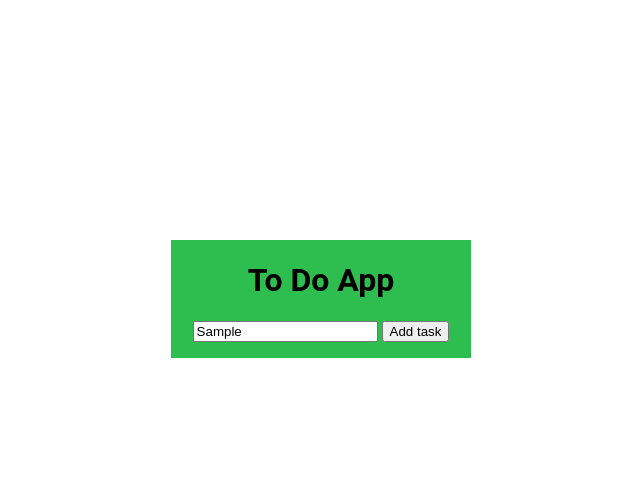
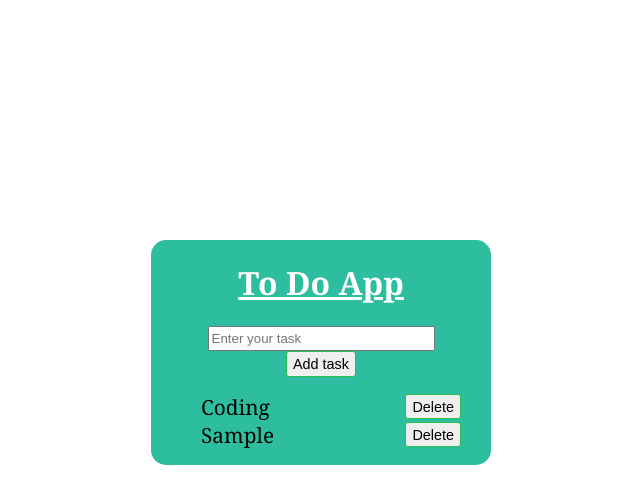
Before and after one commit to Ruhiidrisi786/to-do-list, a plain HTML site: page index.html in a window 1280 px wide. Both pictures are taken after typing "Sample" into the empty fields and a click on the button "Add task". Shown: the whole page, without its empty margins (319-959 px from the left). Drawn offline with Linux system fonts and the light colour scheme.

Commit message:
update file

```diff
--- a/index.html
+++ b/index.html
@@ -9,14 +9,12 @@
 <body>
     <div class="box">
         <h1>To Do App</h1>
-        <input type="text" placeholder="enter your task">
+        <input type="text" placeholder="Enter your task">
         <button>Add task</button>
         <ul>
-        <!-- <li>Eat <button class="delete">Delete</button></li>
-        <li>Sleep <button class="delete">Delete</button></li> -->
+            <li>Coding <button class="delete">Delete</button></li>
         </ul>
     </div>
-
     <script src="script.js"></script>
 </body>
 </html>
--- a/script.js
+++ b/script.js
@@ -0,0 +1,30 @@
+let inp = document.querySelector("input");
+let ul = document.querySelector("ul");
+let btn = document.querySelector("button");
+let delBtns = document.querySelectorAll(".delete");
+
+
+
+btn.addEventListener("click", () =>{
+
+    let item = document.createElement("li");
+    item.innerText = inp.value;
+    inp.value = "";
+    ul.append(item);
+
+    let delBtn = document.createElement("button");
+    delBtn.innerText = "Delete";
+    delBtn.classList.add("delete")
+    item.appendChild(delBtn);
+
+});
+
+
+ul.addEventListener("click", (event)=>{
+    if(event.target.nodeName == "BUTTON"){
+        let listItem = event.target.parentElement;
+        listItem.remove();
+        console.log("deleted");
+    }
+
+})
--- a/style.css
+++ b/style.css
@@ -8,12 +8,42 @@ body{
     justify-content: center;
 }
 
+
 .box{
     position: absolute;
     top: 30%;
     text-align: center;
-    font-family: 'roboto';
+    font-family:Cambria, Cochin, Georgia, Times, 'Times New Roman', serif;
     width: 300px;
     height: auto;
-    background-color: #2dbe4f;
+    background-color: #2dbe9f;
+    border-radius: 15px;
+    padding: 0 20px;
 }
+h1{
+    color: white;
+    text-decoration: underline;
+}
+input{
+    width: 73%;
+    height: 1.2rem;
+    box-sizing: none;
+}
+
+button{
+    height: 1.6rem;
+    box-sizing: border-box;
+    border: 1px solid #2dbe4f;
+    font-size: 0.9rem;
+    border-radius: 3px;
+}
+
+li{
+    font-size: 1.3rem;
+    width: 100%;
+    position: relative;
+    left: -10px;
+    display: flex;
+    align-items: center;
+    justify-content: space-between;
+}
```
